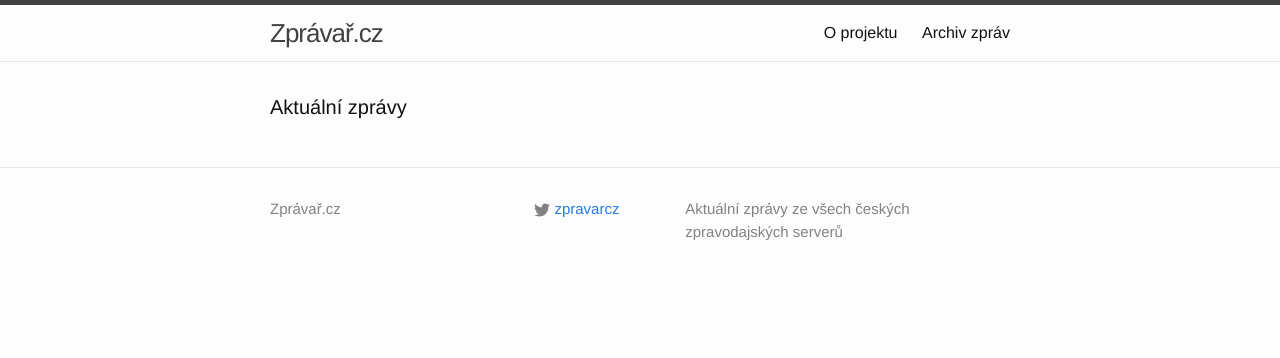
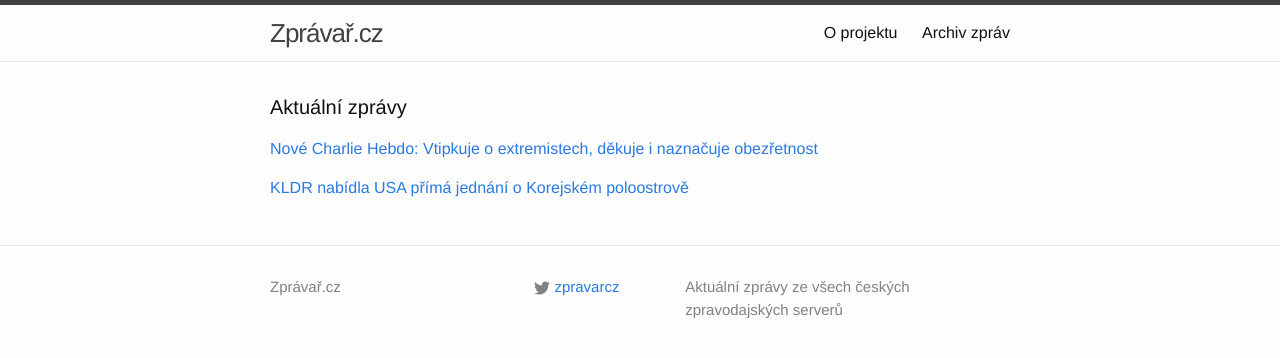
Before and after one commit to adliska/zpravar, a Jekyll site: the page built from index.html, in a window 1280 px wide. Shown: the top 358 px of the page. Built offline with Jekyll 4.4.1, drawn with Linux system fonts in a browser that asks for light colours.

Commit message:
zpravar news update

```diff
--- a/index.html
+++ b/index.html
@@ -5,4 +5,18 @@ layout: default
 <div class="home">
     <h1 class="page-heading">Aktuální zprávy</h1>
 
-</div>
+<p><a href="javascript:;" onclick="toggle_visibility('zpravy0')">Nové Charlie Hebdo: Vtipkuje o extremistech, děkuje i naznačuje obezřetnost</a></p>
+<div id="zpravy0" style="display:none">
+<ul>
+<li><a href=http://www.ceskatelevize.cz/ct24/svet/298106-nove-charlie-hebdo-vtipkuje-o-extremistech-dekuje-i-naznacuje-obezretnost/>Nové Charlie Hebdo: Vtipkuje o extremistech, děkuje i naznačuje obezřetnost - www.ceskatelevize.cz</a></li>
+<li><a href=http://www.ceskatelevize.cz/ct24/svet/298106-nove-charlie-hebdo-vtipkuje-o-extremistech-dekuje-za-podporu-i-priznava-obezretnost/>Nové Charlie Hebdo: Vtipkuje o extremistech, děkuje za podporu i přiznává obezřetnost - www.ceskatelevize.cz</a></li>
+<li><a href=http://www.ceskatelevize.cz/ct24/svet/298106-tyden-po-utocich-charlie-hebdo-znovu-na-pultech/>Týden po útocích Charlie Hebdo znovu na pultech - www.ceskatelevize.cz</a></li>
+</ul>
+</div><p><a href="javascript:;" onclick="toggle_visibility('zpravy1')">KLDR nabídla USA přímá jednání o Korejském poloostrově</a></p>
+<div id="zpravy1" style="display:none">
+<ul>
+<li><a href=http://www.tyden.cz/rubriky/zahranici/asie-a-oceanie/kldr-nabidla-usa-prima-jednani-o-korejskem-poloostrove_330024.html>KLDR nabídla USA přímá jednání o Korejském poloostrově - www.tyden.cz</a></li>
+<li><a href=http://zpravy.aktualne.cz/zahranici/kldr-nabidla-usa-prima-jednani-o-korejskem-poloostrove/r~f9f90bd89bab11e4ba57002590604f2e/>KLDR nabídla USA přímá jednání o Korejském poloostrově - zpravy.aktualne.cz</a></li>
+<li><a href=http://www.ceskenoviny.cz/zpravy/zpravy/kldr-nabidla-usa-prima-jednani-o-korejskem-poloostrove/1168567>KLDR nabídla USA přímá jednání o Korejském poloostrově - www.ceskenoviny.cz</a></li>
+</ul>
+</div></div>
```
